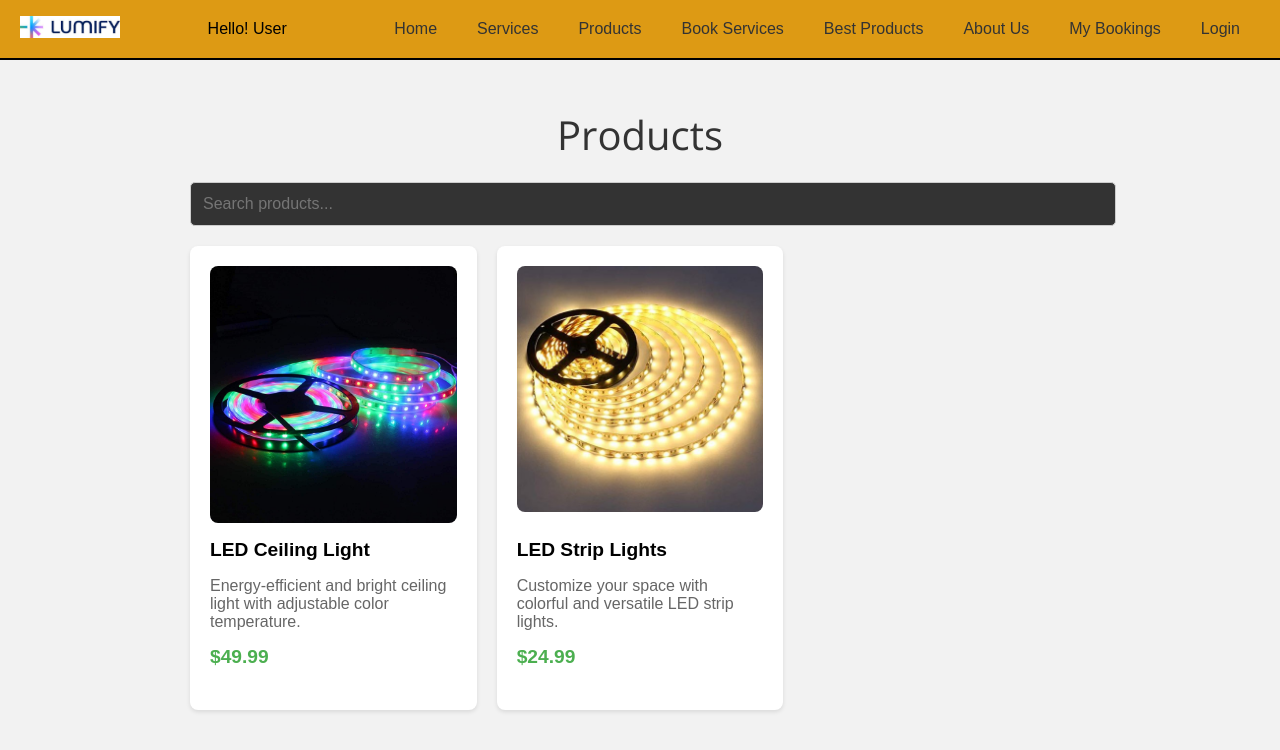
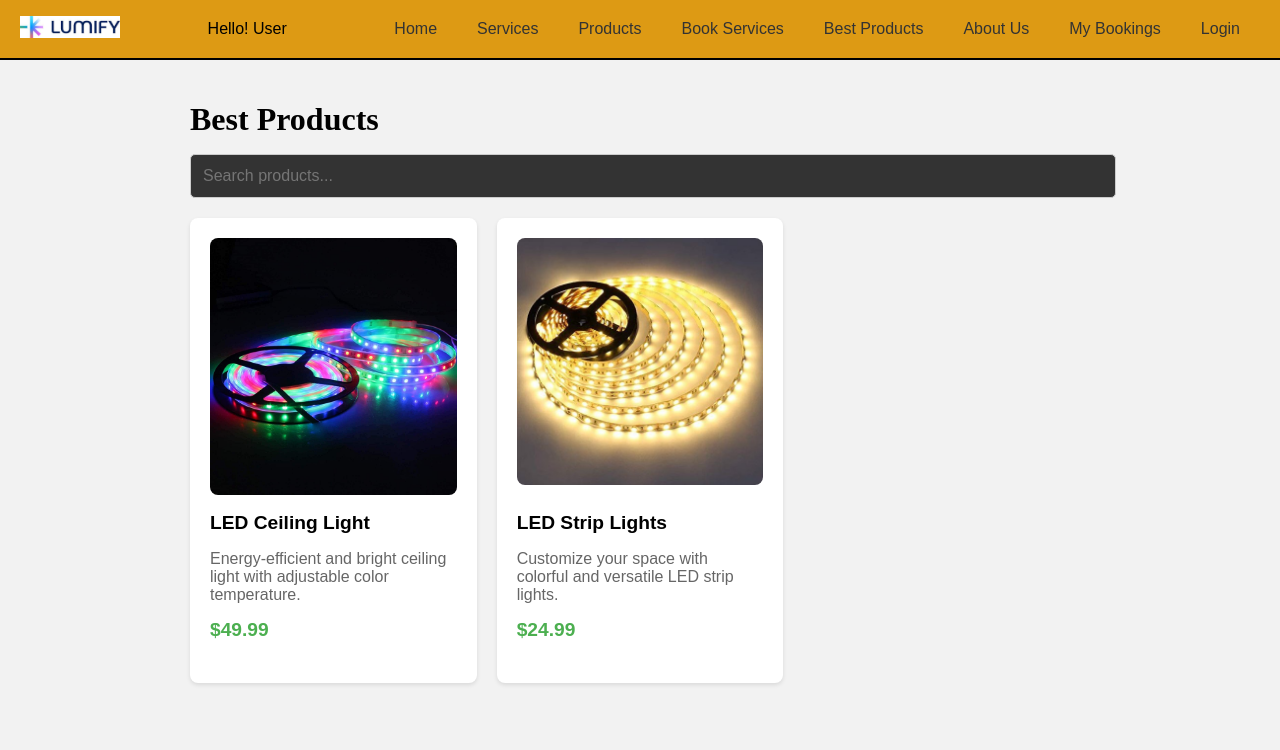
Before and after one commit to darshansatapara/Lumify-LEDServiceWebsite, a React (Create React App) app: page /bestproducts in a window 1280 px wide. Shown: the top 750 px of the page. Built offline with nearby package versions, Linux system fonts and the light colour scheme.

Commit message:
some css development

```diff
--- a/src/components/Aboutus.js
+++ b/src/components/Aboutus.js
@@ -44,29 +44,29 @@ const About = () => {
   return (
     <section className="about">
       <div className="about-container">
-        <h1>About {companyName}</h1>
+        <h1 className='aboutFirstHeading'>About {companyName}</h1>
         <p>{missionStatement}</p>
         <div className="about-info">
           <div className="info-card">
-            <h3>Founded</h3>
+            <h3 className='aboutThirdHeading'>Founded</h3>
             <p>{yearFounded}</p>
           </div>
           <div className="info-card">
-            <h3>Team Size</h3>
+            <h3 className='aboutThirdHeading'>Team Size</h3>
             <p>{teamSize}</p>
           </div>
           <div className="info-card">
-            <h3>Award</h3>
+            <h3 className='aboutThirdHeading'>Award</h3>
             <p>{randomAward}</p>
           </div>
         </div>
-        <h2>Our Values</h2>
+        <h2 className='aboutSecHeading'>Our Values</h2>
         <ul className="values-list">
           {values.map((value, index) => (
             <li key={index}>{value}</li>
           ))}
         </ul>
-        <h2>Meet Our Team</h2>
+        <h2 className='aboutSecHeading'>Meet Our Team</h2>
         <div className="team-grid">
           {teamMembers.map((member, index) => (
             <div className="team-member" key={index}>
--- a/src/components/BestProducts.js
+++ b/src/components/BestProducts.js
@@ -28,7 +28,7 @@ const BestProducts = () => {
 
   return (
     <div className="product-page">
-      <h1>Products</h1>
+      <h1>Best Products</h1>
       <input
         type="text"
         placeholder="Search products..."
--- a/src/components/Products.js
+++ b/src/components/Products.js
@@ -28,7 +28,7 @@ const Products = () => {
 
   return (
     <div className="product-page">
-      <h1>Products</h1>
+      <h1 className='ProductHeading'>Products</h1>
       <input
         type="text"
         placeholder="Search products..."
--- a/src/css/About.css
+++ b/src/css/About.css
@@ -15,18 +15,19 @@
   margin: 0 auto;
 }
 
-h1, h2 {
+.aboutFirstHeading, .aboutSecHeading {
   font-family: "Open Sans", sans-serif;
   font-weight: 300;
   text-align: center;
   color: #fff; /* Adjust text color for better contrast on the darker background */
 }
 
-h1 {
+.aboutFirstHeading{
   font-size: 2rem;
+
 }
 
-h2 {
+.aboutSecHeading{
   font-size: 2rem;
   margin: 20px 0;
 }
--- a/src/css/Products.css
+++ b/src/css/Products.css
@@ -4,7 +4,7 @@
     padding: 20px;
   }
 
-  h1 {
+  .ProductHeading{
     font-size: 2.5rem;
     margin-bottom: 20px;
     color: #333333;
```
